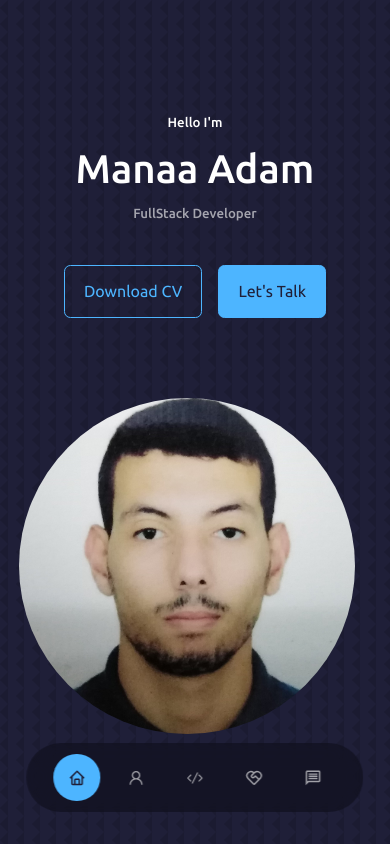
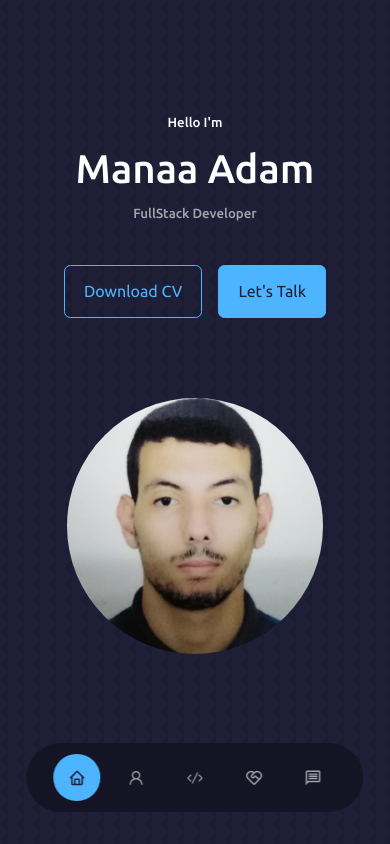
Before and after one commit to Adem-manaa/portfolio, a React (Create React App) app: page / in a window 390 px wide. Shown: the top 844 px of the page. Built offline with nearby package versions, Linux system fonts and the light colour scheme.

Commit message:
fix deploy update

```diff
--- a/src/components/header/header.css
+++ b/src/components/header/header.css
@@ -42,7 +42,7 @@ header{
 }
 .me{
     margin-top: 5rem;
-        margin-left:calc(50% - 11rem) ;
+    margin-left:calc(50% - 11rem) ;
 }
 /* .me{
     background: linear-gradient(var(--color-primary), transparent);
@@ -83,4 +83,9 @@ header{
         display: none;
     }
 
+    .me-image{
+        height: 16rem;
+        width: 16rem;
+        margin-left:calc(50% - 8rem)
+    }
 }
```
